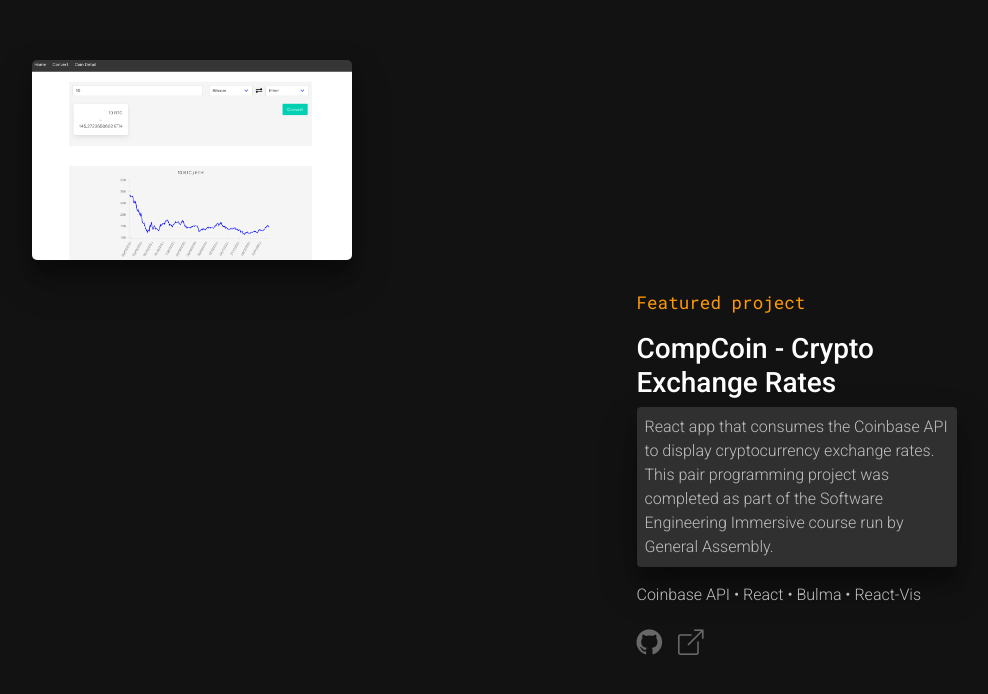
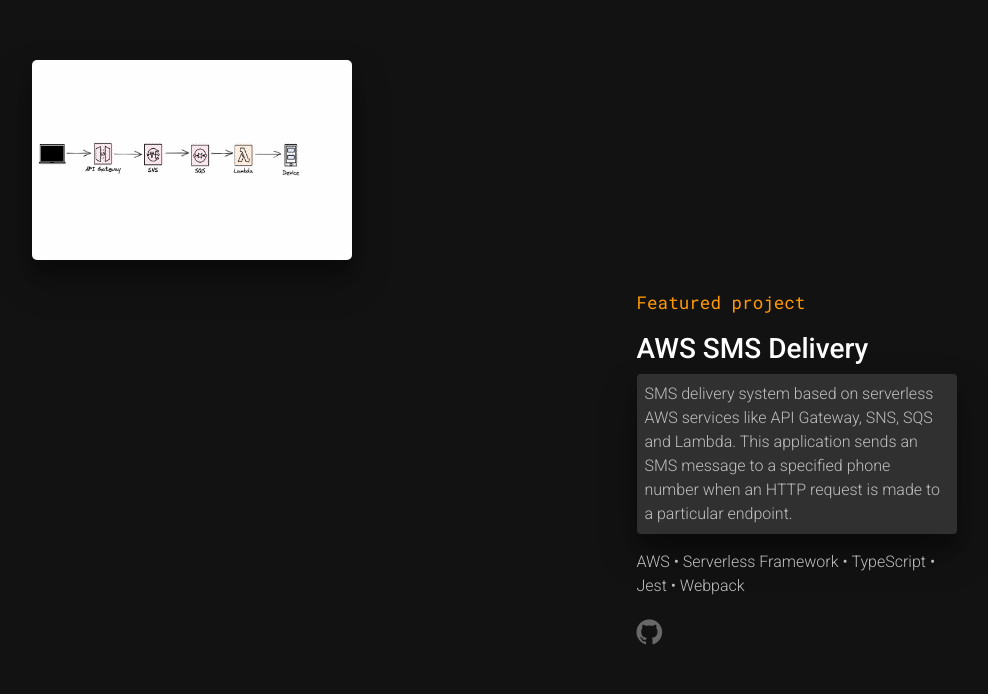
Before and after one commit to tigeryant/tigeryant.github.io, a React (Create React App) app: page / in a window 1280 px wide. Shown: the part 7484-8178 px from the top of the page, without its empty margins (146-1134 px from the left). Built offline with nearby package versions, Linux system fonts and the light colour scheme.

Commit message:
updated featured projects to include aws sms delivery

```diff
--- a/src/components/Projects.js
+++ b/src/components/Projects.js
@@ -5,13 +5,15 @@
 // content
 import cherryData from './content/projects/cherry'
 import rbitrageData from '../components/content/projects/rbitrage'
-import compcoinData from '../components/content/projects/compcoin'
+import awsSmsData from './content/projects/awsSmsDelivery'
+// import compcoinData from '../components/content/projects/compcoin'
 // import cryptoacademyData from '../components/content/projects/cryptoacademy'
 
 // images
 import cherryImage from '../assets/projects/cherry.png'
 import rbitrageImage from '../assets/rbitrage.png'
-import compcoinImage from '../assets/compCoin.png'
+import awsSmsImage from '../assets/awsSmsImage.png'
+// import compcoinImage from '../assets/compCoin.png'
 // import cryptoacademyImage from '../assets/cryptoAcademy.png'
 
 
@@ -39,10 +41,15 @@
         index={1}
       />
       <FeaturedProject
+        data={awsSmsData}
+        image={awsSmsImage}
+        index={2}
+      />
+      {/* <FeaturedProject
         data={compcoinData}
         image={compcoinImage}
         index={2}
-      />
+      /> */}
       {/* <FeaturedProject
         data={cryptoacademyData}
         image={cryptoacademyImage}
--- /dev/null
+++ b/src/components/content/projects/awsSmsDelivery.js
@@ -0,0 +1,15 @@
+const data = {
+  'title': "AWS SMS Delivery",
+  'content':
+    "SMS delivery system based on serverless AWS services like API Gateway, SNS, SQS and Lambda. This application sends an SMS message to a specified phone number when an HTTP request is made to a particular endpoint.",
+  'github': "https://github.com/tigeryant/aws-sms-delivery",
+  'technologies': [
+    "AWS",
+    "Serverless Framework",
+    "TypeScript",
+    "Jest",
+    "Webpack"
+  ],
+}
+
+export default data
```
Also changed, not shown: src/assets/awsSmsImage.png (added).
